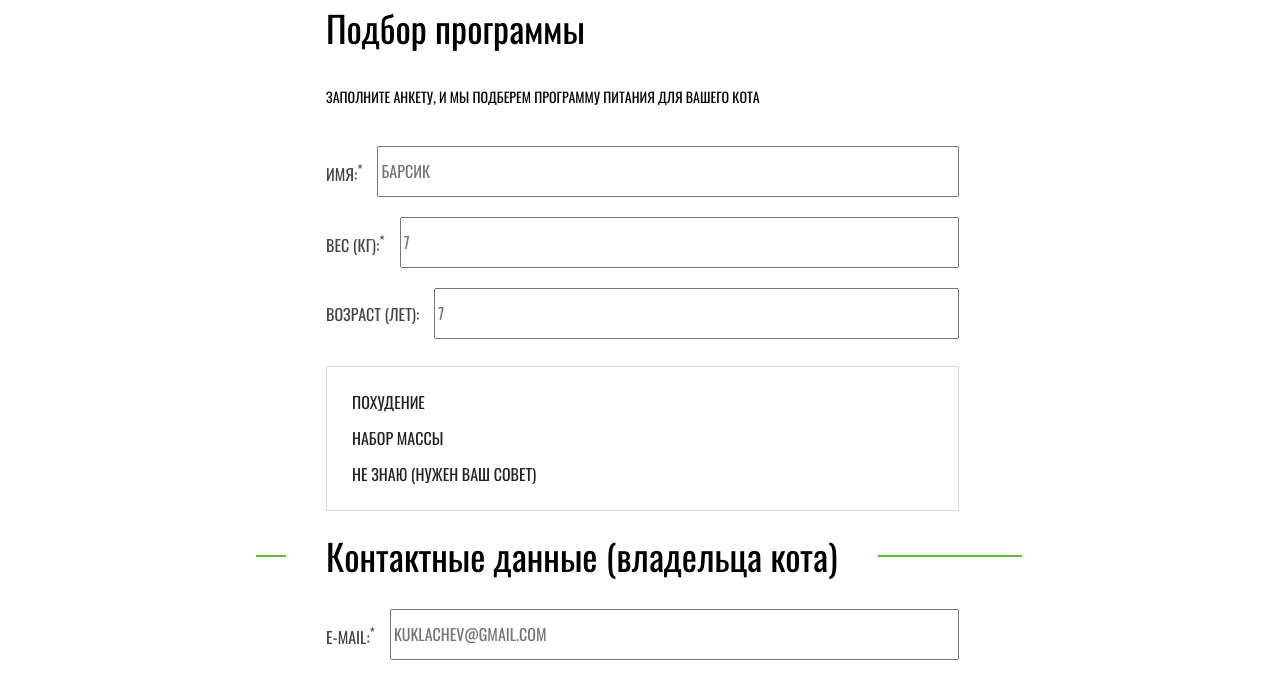
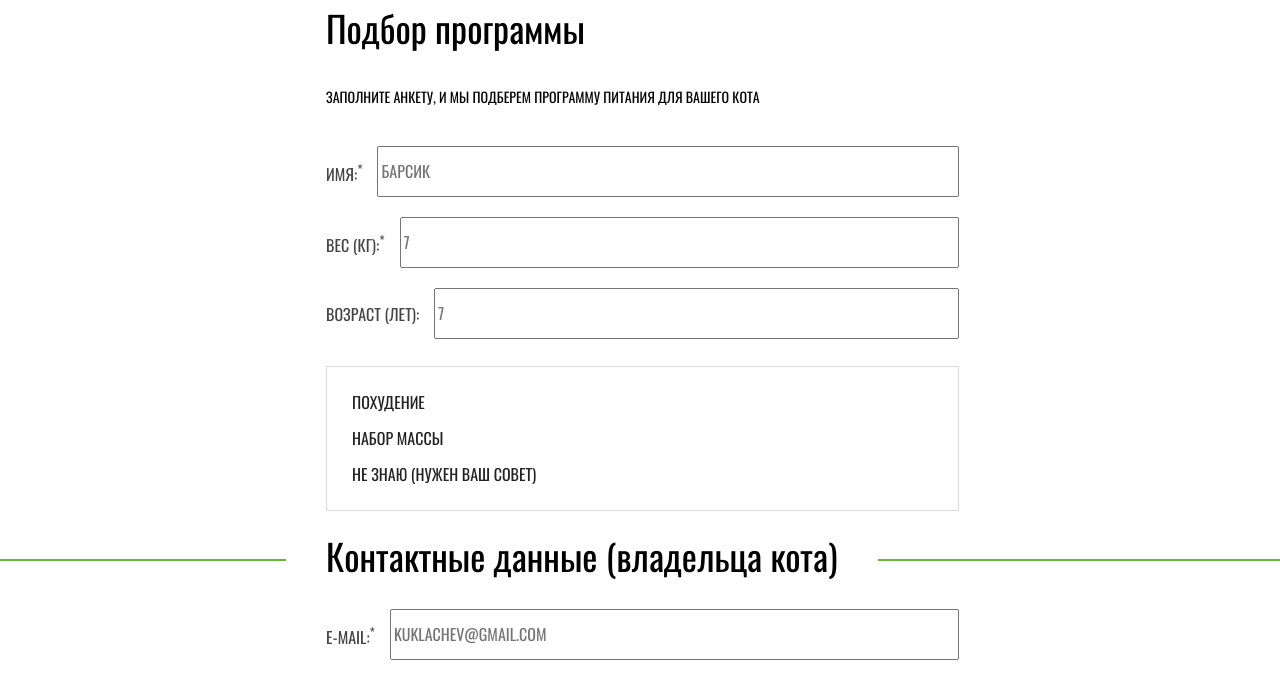
Before and after one commit to Dovakot/cat-energy, a website: page source/form.html in a window 1280 px wide. Shown: the part 70-747 px from the top of the page. Drawn offline with nearby package versions, Linux system fonts and the light colour scheme; files that its build step writes are made by us from their sources.

Commit message:
Дорабатывает стили для заголовков

```diff
--- a/source/form.html
+++ b/source/form.html
@@ -96,7 +96,9 @@
           </div>
           <fieldset class="order__group">
             <legend class="order__title special-title">
-              <span class="special-title__wrapper">Контактные данные (владельца кота)</span>
+              <div class="container special-title__container">
+                <span class="special-title__wrapper">Контактные данные (владельца кота)</span>
+              </div>
             </legend>
             <div class="container order__container">
               <ul class="order__list list-input list-input--owner">
@@ -121,7 +123,9 @@
           </fieldset>
           <fieldset class="order__group">
             <legend class="order__title special-title">
-              <span class="special-title__wrapper">Комментарий</span>
+              <div class="container special-title__container">
+                <span class="special-title__wrapper">Комментарий</span>
+              </div>
             </legend>
             <div class="container order__container">
               <label class="form-input">
@@ -132,7 +136,9 @@
           </fieldset>
           <fieldset class="order__group">
             <legend class="order__title special-title">
-              <span class="special-title__wrapper">Дополнительно</span>
+              <div class="container special-title__container">
+                <span class="special-title__wrapper">Дополнительно</span>
+              </div>
             </legend>
             <div class="container order__container">
               <ul class="order__list list-checkbox">
--- a/source/sass/blocks/special-title.scss
+++ b/source/sass/blocks/special-title.scss
@@ -3,7 +3,38 @@
   width: 100%;
   margin-top: 0;
   margin-bottom: 35px;
-  padding-left: 20px;
+  padding: 0;
+
+  @media (min-width: $tablet-width) {
+    background-image: linear-gradient(180deg, transparent 58%, $basic-green 58%, $basic-green calc(58% + 2px), transparent calc(58% + 2px));
+  }
+}
+
+.special-title__container {
+  display: flex;
+  align-items: center;
+  padding-right: 0;
+  padding-left: 0;
+
+  &::after {
+    content: "";
+
+    flex-grow: 1;
+    flex-shrink: 0;
+    flex-basis: 95px;
+    height: 2px;
+    margin-top: 8px;
+
+    background-color: $basic-green;
+
+    @media (min-width: $tablet-width) {
+      display: none;
+    }
+  }
+}
+
+.special-title__wrapper {
+  padding: 0 20px;
 
   font-weight: 400;
   font-size: 24px;
@@ -12,55 +43,15 @@
   color: $basic-black;
 
   @media (min-width: $tablet-width) {
-    width: $tablet-width;
-    margin-right: auto;
-    margin-left: auto;
-    padding-left: 0;
+    padding: 0 40px;
 
     font-size: 36px;
     line-height: 36px;
+
+    background-color: $basic-white;
   }
 
   @media (min-width: $desktop-width) {
-    width: $desktop-width;
+    margin-left: -40px;
   }
 }
-
-.special-title__wrapper {
-  display: flex;
-  align-items: center;
-
-  &::before,
-  &::after {
-    content: "";
-
-    flex-shrink: 0;
-    height: 2px;
-
-    background-color: $basic-green;
-  }
-
-  &::before {
-    display: none;
-
-    @media (min-width: $tablet-width) {
-      display: inherit;
-      width: 30px;
-      margin-right: 40px;
-    }
-
-    @media (min-width: $desktop-width) {
-      width: 70px;
-    }
-  }
-
-  &::after {
-    flex-grow: 1;
-    flex-basis: 95px;
-    margin-left: 20px;
-
-    @media (min-width: $tablet-width) {
-      margin-left: 40px;
-    }
-  }
-}
```
